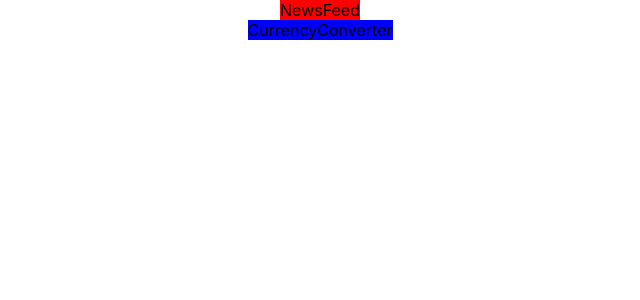
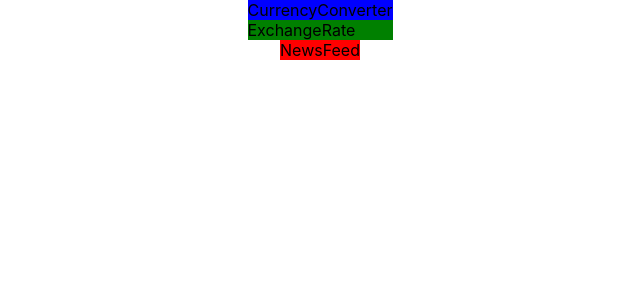
Before and after one commit to kpilszak/crypto-dashboard, a React (Create React App) app: page / in a window 1280 px wide. Shown: the top 300 px of the page, without its empty margins (320-960 px from the left). Built offline with nearby package versions, Linux system fonts and the light colour scheme.

Commit message:
Add ExchangeRate component

```diff
--- a/src/App.js
+++ b/src/App.js
@@ -4,8 +4,8 @@ import CurrencyConverter from "./components/CurrencyConverter"
 const App = () => {
   return (
     <div className="app">
-      <NewsFeed />
-      <CurrencyConverter />
+        <CurrencyConverter />
+        <NewsFeed />
     </div>
   )
 }
--- a/src/components/CurrencyConverter.js
+++ b/src/components/CurrencyConverter.js
@@ -1,7 +1,10 @@
+import ExchangeRate from "./ExchangeRate";
+
 const CurrencyConverter = () => {
     return (
         <div className="currency-converter">
             CurrencyConverter
+            <ExchangeRate/>
         </div>
     )
 }
--- /dev/null
+++ b/src/components/ExchangeRate.js
@@ -0,0 +1,9 @@
+const ExchangeRate = () => {
+    return (
+        <div className="exchange-rate">
+            ExchangeRate
+        </div>
+    )
+}
+
+export default ExchangeRate
--- a/src/index.css
+++ b/src/index.css
@@ -25,3 +25,7 @@ code {
 .currency-converter {
   background-color: blue;
 }
+
+.exchange-rate {
+  background-color: green;
+}
```
